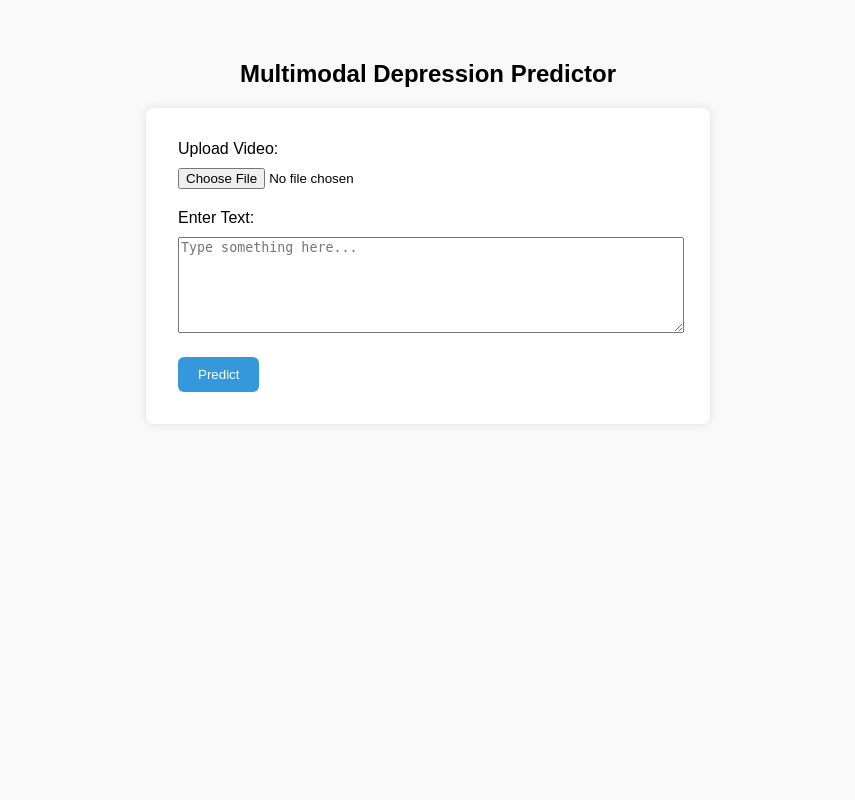
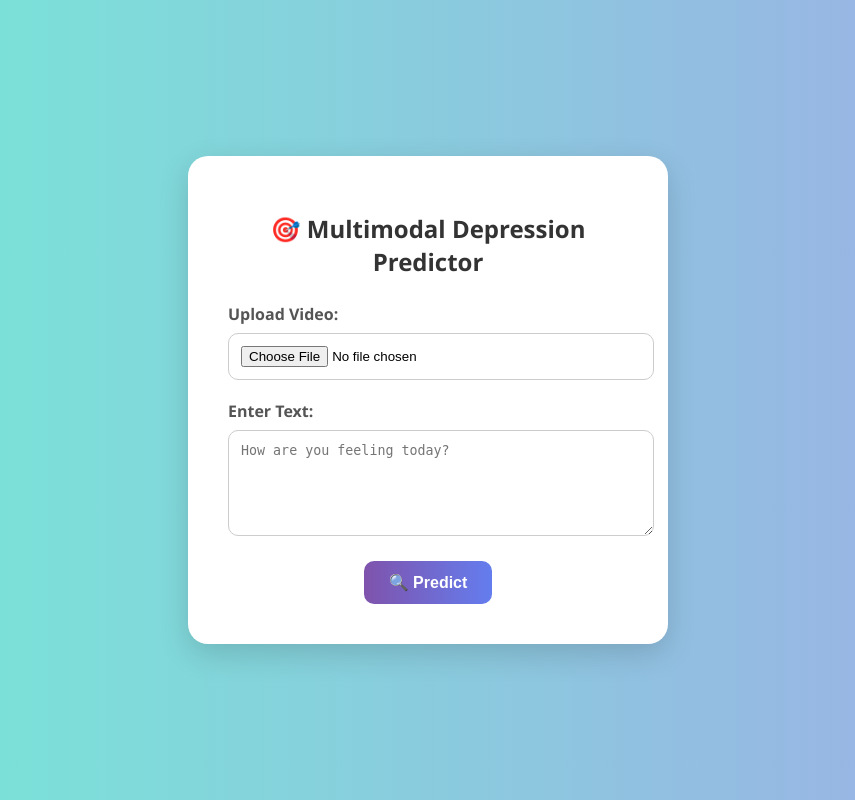
Before and after one commit to yash-wizzy/MindWell, a Flask app: page / in a window 1280 px wide. Shown: the whole page, without its empty margins (212-1067 px from the left). Run offline with Flask 3, Linux system fonts and the light colour scheme.

Commit message:
Frontend Magic

```diff
--- a/templates/index.html
+++ b/templates/index.html
@@ -1,124 +1,172 @@
-
 <!DOCTYPE html>
 <html lang="en">
 <head>
   <meta charset="UTF-8">
-    <title>Depression Prediction</title>
+  <title>Multimodal Depression Predictor</title>
   <style>
     body {
-            font-family: Arial, sans-serif;
-            padding: 2rem;
-            background-color: #f9f9f9;
+      font-family: 'Segoe UI', Tahoma, Geneva, Verdana, sans-serif;
+      background: linear-gradient(to right, #74ebd5, #9face6);
+      margin: 0;
+      padding: 0;
+      display: flex;
+      justify-content: center;
+      align-items: center;
+      height: 100vh;
     }
-        form {
+
+    .container {
       background-color: white;
-            padding: 2rem;
-            border-radius: 8px;
-            box-shadow: 0 0 10px rgba(0,0,0,0.1);
-            max-width: 500px;
-            margin: auto;
+      border-radius: 20px;
+      box-shadow: 0 10px 30px rgba(0, 0, 0, 0.15);
+      padding: 40px;
+      width: 400px;
+      text-align: center;
+      animation: fadeIn 0.8s ease-in-out;
     }
-        input[type="file"], textarea {
+
+    h1 {
+      font-size: 24px;
+      color: #333;
+      margin-bottom: 25px;
+    }
+
+    label {
+      display: block;
+      text-align: left;
+      font-weight: bold;
+      margin-bottom: 8px;
+      color: #555;
+    }
+
+    input[type="file"],
+    textarea {
       width: 100%;
-            margin-top: 10px;
+      padding: 12px;
       margin-bottom: 20px;
+      border: 1px solid #ccc;
+      border-radius: 10px;
+      transition: border-color 0.3s ease;
     }
-        button {
-            padding: 10px 20px;
-            background-color: #3498db;
+
+    input[type="file"]:hover,
+    textarea:focus {
+      border-color: #7f53ac;
+      outline: none;
+    }
+
+    textarea {
+      resize: vertical;
+      min-height: 80px;
+    }
+
+    .btn {
+      background: linear-gradient(to right, #7f53ac, #647dee);
       color: white;
       border: none;
-            border-radius: 6px;
+      padding: 12px 25px;
+      border-radius: 10px;
       cursor: pointer;
+      font-weight: bold;
+      font-size: 16px;
+      transition: transform 0.2s ease, box-shadow 0.2s ease;
     }
-        button:hover {
-            background-color: #2980b9;
+
+    .btn:hover {
+      transform: translateY(-2px);
+      box-shadow: 0 6px 18px rgba(0, 0, 0, 0.2);
     }
+
+    .spinner {
+      display: none;
+      margin-top: 20px;
+    }
+
+    .spinner div {
+      width: 24px;
+      height: 24px;
+      margin: auto;
+      border: 4px solid #7f53ac;
+      border-top: 4px solid transparent;
+      border-radius: 50%;
+      animation: spin 0.8s linear infinite;
+    }
+
+    @keyframes spin {
+      to { transform: rotate(360deg); }
+    }
+
     .result {
-            max-width: 500px;
-            margin: 1.5rem auto;
-            text-align: center;
-            font-size: 1.2rem;
-            padding: 1rem;
-            background-color: #e8f8f5;
-            border: 1px solid #1abc9c;
-            border-radius: 8px;
-            color: #117a65;
       display: none;
+      margin-top: 20px;
+      padding: 15px;
+      background-color: #f0f8ff;
+      border-left: 4px solid #7f53ac;
+      border-radius: 10px;
+      font-weight: bold;
+      color: #333;
+      animation: slideFade 0.6s ease-in-out;
+    }
+
+    @keyframes fadeIn {
+      from {
+        opacity: 0;
+        transform: translateY(20px);
+      }
+      to {
+        opacity: 1;
+        transform: translateY(0);
+      }
+    }
+
+    @keyframes slideFade {
+      from {
+        opacity: 0;
+        transform: translateY(10px);
+      }
+      to {
+        opacity: 1;
+        transform: translateY(0);
+      }
     }
   </style>
 </head>
 <body>
-    <h2 style="text-align: center;">Multimodal Depression Predictor</h2>
-    <form id="predictionForm" enctype="multipart/form-data">
+  <div class="container">
+    <h1>🎯 Multimodal Depression Predictor</h1>
+    <form id="predictionForm" action="/predict" method="post" enctype="multipart/form-data">
       <label for="video">Upload Video:</label>
-        <input type="file" id="video" name="video" accept="video/*" required>
+      <input type="file" name="video" accept="video/*" required>
 
       <label for="text">Enter Text:</label>
-        <textarea id="text" name="text" rows="6" placeholder="Type something here..." required></textarea>
+      <textarea name="text" placeholder="How are you feeling today?" required></textarea>
 
-        <button type="submit">Predict</button>
+      <button type="submit" class="btn">🔍 Predict</button>
+
+      <div class="spinner" id="spinner"><div></div></div>
     </form>
 
-
-    <div id="loading" style="display: none; text-align: center; margin-top: 20px;">
-        <div class="spinner"></div>
-        <p>Processing...</p>
+    {% if prediction %}
+    <div class="result" id="result">
+      🔎 <strong>Prediction:</strong> {{ prediction }}
+    </div>
+    {% endif %}
   </div>
 
+  <script>
+    const form = document.getElementById('predictionForm');
+    const spinner = document.getElementById('spinner');
+    const result = document.getElementById('result');
 
-    <div id="result" style="display:none; text-align: center; margin-top: 20px;">
-        <div style="display: inline-block; background-color: #e0f7fa; padding: 1rem 2rem; border-radius: 8px; box-shadow: 0 2px 10px rgba(0,0,0,0.1); font-size: 1.2rem;">
-            <strong>Predicted Depression Score:</strong> <span id="score"></span>
-        </div>
-    </div>
-
-    <style>
-        .spinner {
-            margin: auto;
-            border: 6px solid #f3f3f3;
-            border-top: 6px solid #3498db;
-            border-radius: 50%;
-            width: 40px;
-            height: 40px;
-            animation: spin 1s linear infinite;
-        }
-
-        @keyframes spin {
-            0% { transform: rotate(0deg); }
-            100% { transform: rotate(360deg); }
-        }
-    </style>
-
-    <script>
-        document.getElementById("predictionForm").addEventListener("submit", async function(event) {
-            event.preventDefault();
-
-            const form = event.target;
-            const formData = new FormData(form);
-
-
-            document.getElementById("loading").style.display = "block";
-            document.getElementById("result").style.display = "none";
-
-            try {
-                const response = await fetch("/", {
-                    method: "POST",
-                    body: formData
+    form.addEventListener('submit', () => {
+      spinner.style.display = 'block';
+      if (result) result.style.display = 'none';
     });
 
-                const data = await response.json();
-
-
-                document.getElementById("score").innerText = data.depression_score.toFixed(4);
-                document.getElementById("result").style.display = "block";
-            } catch (err) {
-                alert("Something went wrong. Please try again.");
-            } finally {
-
-                document.getElementById("loading").style.display = "none";
-            }
-        });
+    window.onload = () => {
+      const result = document.getElementById('result');
+      if (result) result.style.display = 'block';
+    };
   </script>
 </body>
 </html>
```
Lines whose indentation alone changed are shown as unchanged.
